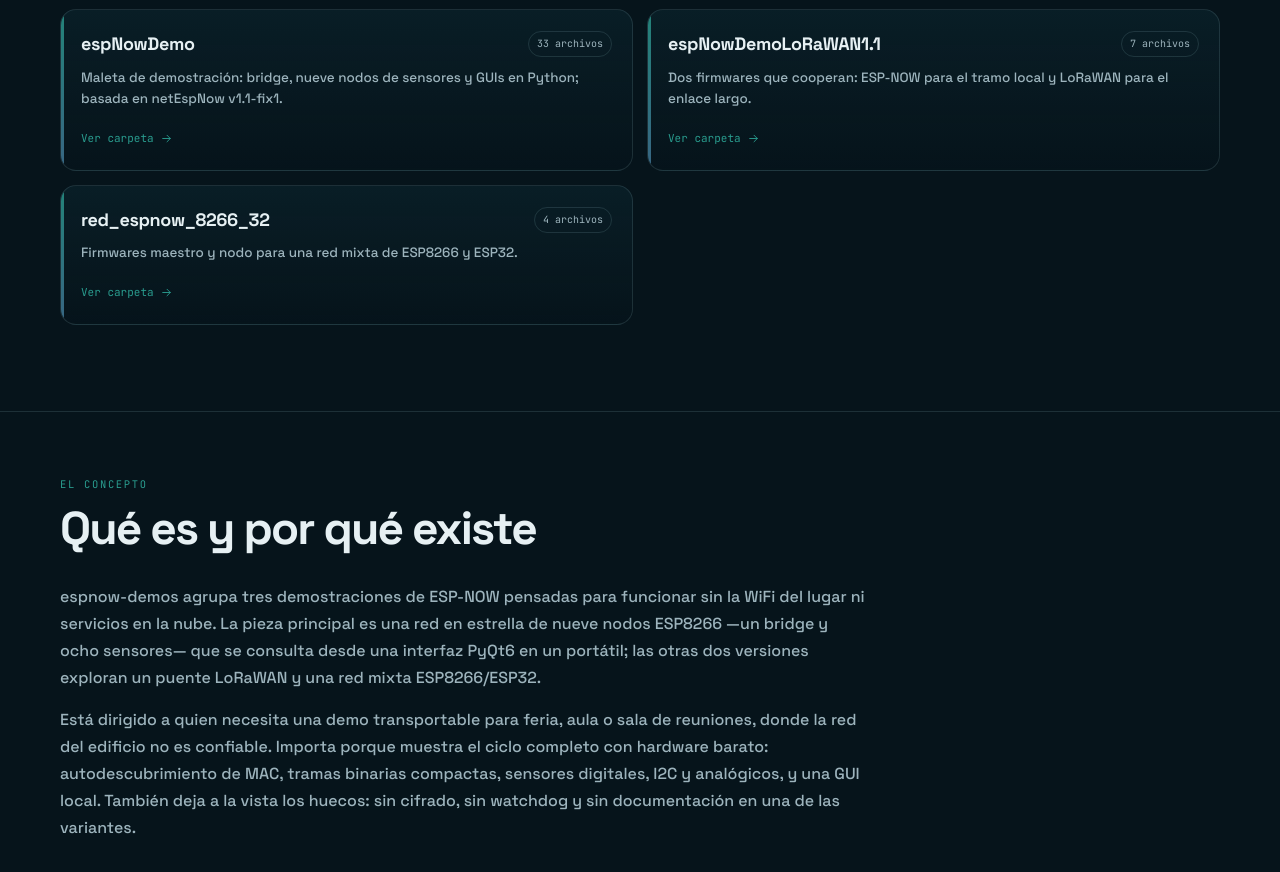
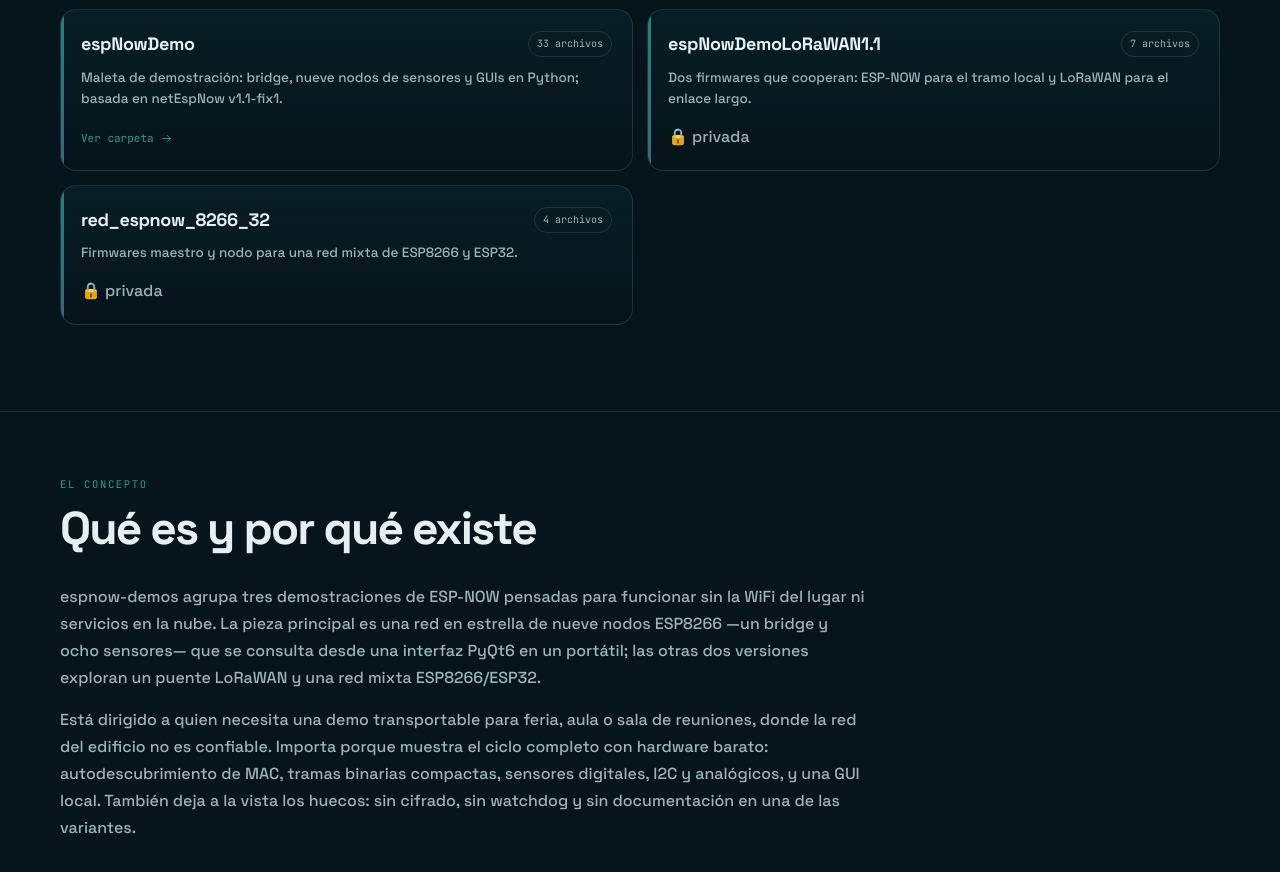
Before and after one commit to jmadasme/espnow-demos, a plain HTML site: page docs/index.html in a window 1280 px wide. Shown: the part 1560-2432 px from the top of the page. Drawn offline with Linux system fonts and the light colour scheme; no server answers.

Commit message:
feat: marcar 2 versiones privadas en la página

```diff
--- a/docs/index.html
+++ b/docs/index.html
@@ -252,11 +252,11 @@ h2{font-size:clamp(30px,4vw,46px);line-height:1.05;letter-spacing:-.04em;margin:
 </article><article class="version reveal">
   <div class="version-top"><h3>espNowDemoLoRaWAN1.1</h3><span class="count">7 archivos</span></div>
   <p>Dos firmwares que cooperan: ESP-NOW para el tramo local y LoRaWAN para el enlace largo.</p>
-  <a href="https://github.com/jmadasme/espnow-demos/tree/main/versions/espNowDemoLoRaWAN1.1" target="_blank" rel="noopener">Ver carpeta <svg viewBox="0 0 24 24" width="13" height="13" fill="none" stroke="currentColor" stroke-width="1.7" stroke-linecap="round" stroke-linejoin="round" aria-hidden="true"><path d="M5 12h14M13 6l6 6-6 6"/></svg></a>
+  <span class="lock" style="color:var(--muted)">🔒 privada</span>
 </article><article class="version reveal">
   <div class="version-top"><h3>red_espnow_8266_32</h3><span class="count">4 archivos</span></div>
   <p>Firmwares maestro y nodo para una red mixta de ESP8266 y ESP32.</p>
-  <a href="https://github.com/jmadasme/espnow-demos/tree/main/versions/red_espnow_8266_32" target="_blank" rel="noopener">Ver carpeta <svg viewBox="0 0 24 24" width="13" height="13" fill="none" stroke="currentColor" stroke-width="1.7" stroke-linecap="round" stroke-linejoin="round" aria-hidden="true"><path d="M5 12h14M13 6l6 6-6 6"/></svg></a>
+  <span class="lock" style="color:var(--muted)">🔒 privada</span>
 </article></div>
 </div></section>
 <section class="section tight"><div class="wrap"><div class="section-head reveal"><div class="kicker">El concepto</div><h2>Qué es y por qué existe</h2></div><div class="rich reveal"><p>espnow-demos agrupa tres demostraciones de ESP-NOW pensadas para funcionar sin la WiFi del lugar ni servicios en la nube. La pieza principal es una red en estrella de nueve nodos ESP8266 —un bridge y ocho sensores— que se consulta desde una interfaz PyQt6 en un portátil; las otras dos versiones exploran un puente LoRaWAN y una red mixta ESP8266/ESP32.</p><p>Está dirigido a quien necesita una demo transportable para feria, aula o sala de reuniones, donde la red del edificio no es confiable. Importa porque muestra el ciclo completo con hardware barato: autodescubrimiento de MAC, tramas binarias compactas, sensores digitales, I2C y analógicos, y una GUI local. También deja a la vista los huecos: sin cifrado, sin watchdog y sin documentación en una de las variantes.</p></div></div></section>
```
